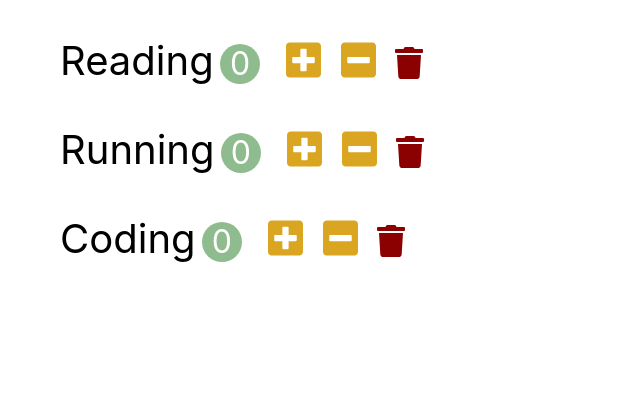
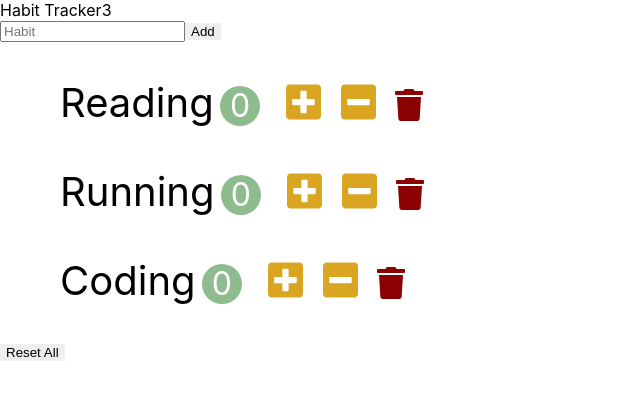
Before and after one commit to JayeHa/react-habit-tracker-ellie, a React (Create React App) app: page / in a window 1280 px wide. Shown: the top 400 px of the page, without its empty margins (0-640 px from the left). Built offline with nearby package versions, Linux system fonts and the light colour scheme.

Commit message:
4.10 하는중..어렵당..

```diff
--- a/src/app.jsx
+++ b/src/app.jsx
@@ -1,9 +1,30 @@
-import React from 'react';
+import React, { Component } from 'react';
 import './app.css';
 import Habits from './components/habits';
 
-function App() {
-  return <Habits />;
+class App extends Component {
+  state = {
+    habits: [
+        { id: 1, name: 'Reading', count:0 },
+        { id: 2, name: 'Running', count:0 },
+        { id: 3, name: 'Coding', count:0 },
+    ],
+};
+
+  render() {
+    return(
+      <>
+      <nav>Habit Tracker<span>{this.state.habits.length}</span></nav>
+      <div className="addHabit">
+        <input type="text" name="" id="" placeholder="Habit"/>
+        <button className="btn_addHabit">Add</button>
+      </div>
+      <Habits />
+      <button className="resetAll">Reset All</button>
+      </>
+    );
+
+  }
 }
 
 export default App;
```
